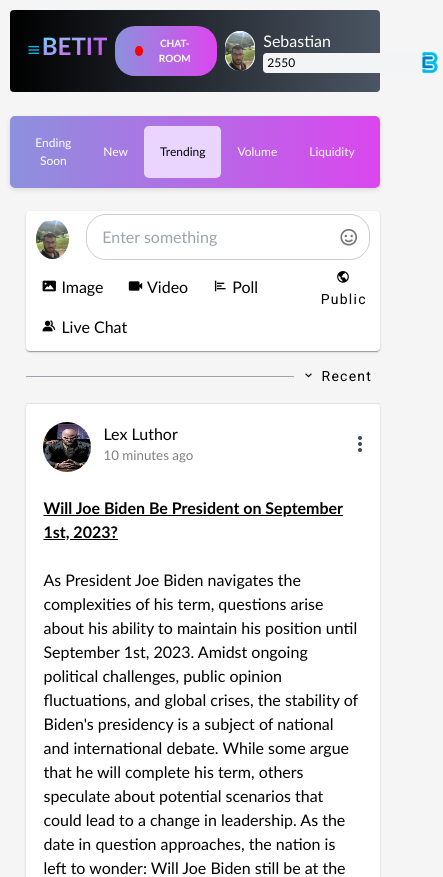
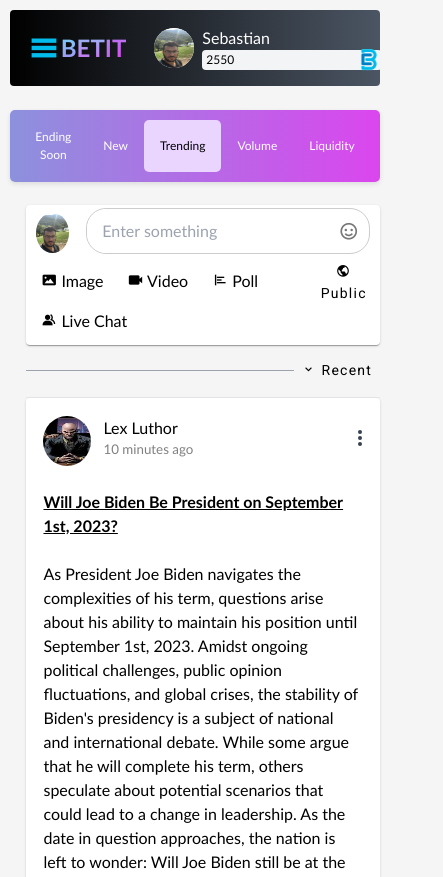
Before and after one commit to sebastian311/betit, an Angular app: page / in a window 390 px wide. Shown: the top 877 px of the page, 443 px wide, since content can reach past the window. Built offline with nearby package versions, Linux system fonts and the light colour scheme; a web font is replaced by a local one.

Commit message:
Last commit

```diff
--- a/src/app/header/header.component.html
+++ b/src/app/header/header.component.html
@@ -6,7 +6,7 @@
     <div class="flex items-center space-x-4 leftSection">
       <!-- Burger Menu -->
       <div class="burger-menu">
-        <i class='bx bx-menu' style="color: #02BCEB"></i>
+        <i class='bx bx-menu myBurgerMenu' style="color: #02BCEB"></i>
       </div>
 
       <img src="../../assets/Betcoin.png" style="width: 3vh; cursor: pointer;" class="betCoinRes" (click)="homeEmitEvent()">
@@ -21,7 +21,7 @@
       <div class="space-x-4 buttonsRes">
         <button class="text-black bg-purple-200 hover:bg-purple-100 px-3 py-2 rounded-lg" (click)="homeEmitEvent()">
           <i class='bx bx-home'></i>
-          <span class="betit-text">Betit</span>
+          <span class="betit-text">FlipIt</span>
         </button>
 
         <button class="text-white"><i class='bx bxs-bell' id="notifBell"></i></button>
--- a/src/app/header/header.component.scss
+++ b/src/app/header/header.component.scss
@@ -195,6 +195,13 @@
   .burger-menu {
     display: inline-block;
   }
+
+  .myBurgerMenu {
+    color: #02BCEB;
+    font-weight: 900;
+    font-size: 35px;
+    margin-top: 5px;
+  }
 }
 
 /* Mobile fine tuning */
@@ -217,6 +224,15 @@
         display: none;
     }
 
+    .live-button {
+        display: none;
+    }
+
+    .banner {
+        height: 60px;
+        margin-right: 20px;
+    }
+
     .centerSection {
         margin-top: 7%;
     }
```
